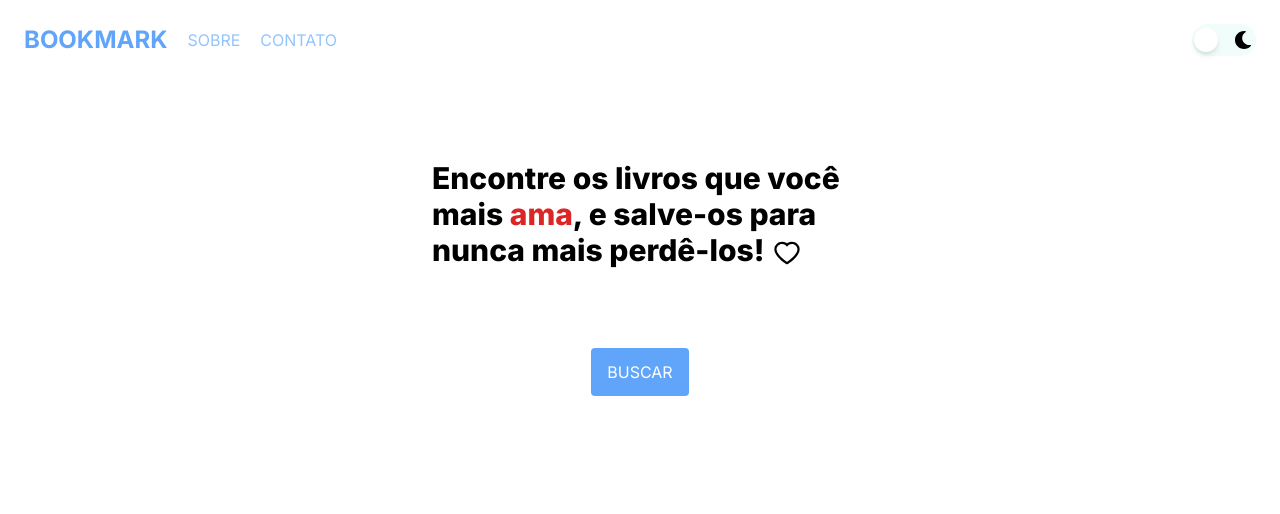
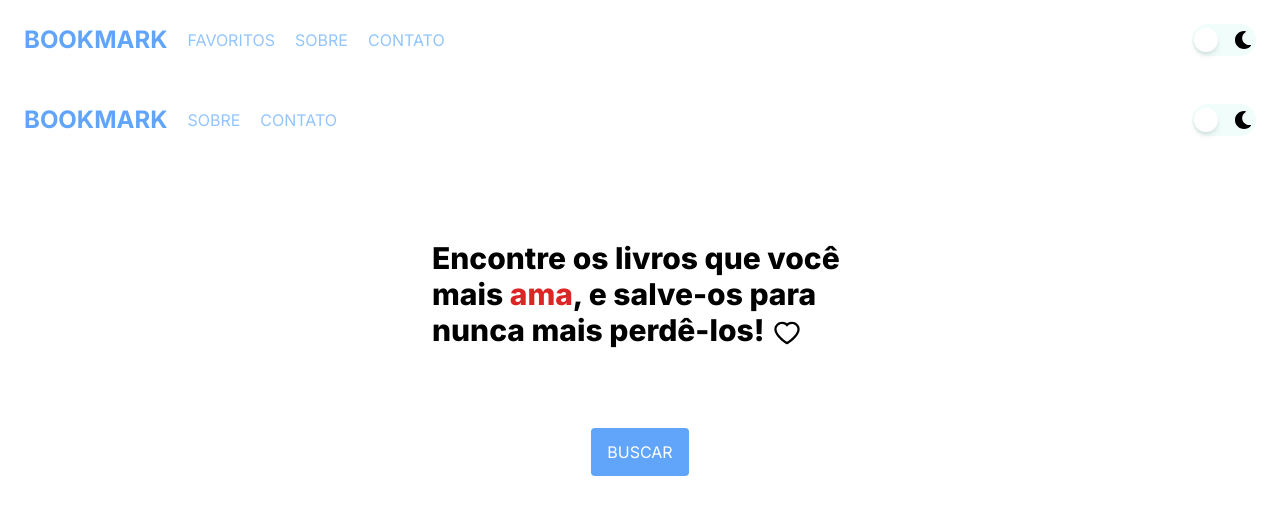
Before and after one commit to rafaelfmarques/book-mark, a Next.js app in the folder web/: page / in a window 1280 px wide. Shown: the top 514 px of the page. Built offline with nearby package versions, Linux system fonts and the light colour scheme.

Commit message:
chore: add component Navbar at root of app

```diff
--- a/web/src/app/layout.tsx
+++ b/web/src/app/layout.tsx
@@ -2,6 +2,7 @@
 import { Inter } from "next/font/google";
 import "./globals.css";
 import { ThemeProvider } from "@/contexts/ThemeContext";
+import Navbar from "@/components/Navbar";
 
 const inter = Inter({ subsets: ["latin"] });
 
@@ -17,7 +18,19 @@
   return (
     <html lang="en">
       <body className={`${inter.className} dark:bg-medium`}>
-        <ThemeProvider>{children}</ThemeProvider>
+        <ThemeProvider>
+          <>
+            <Navbar
+              title="BOOKMARK"
+              submenus={[
+                { submenu: "FAVORITOS", link: "/" },
+                { submenu: "SOBRE", link: "/" },
+                { submenu: "CONTATO", link: "/" },
+              ]}
+            />
+            {children}
+          </>
+        </ThemeProvider>
       </body>
     </html>
   );
```
